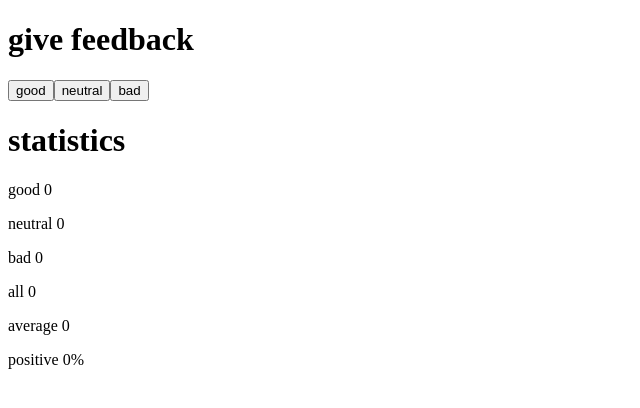
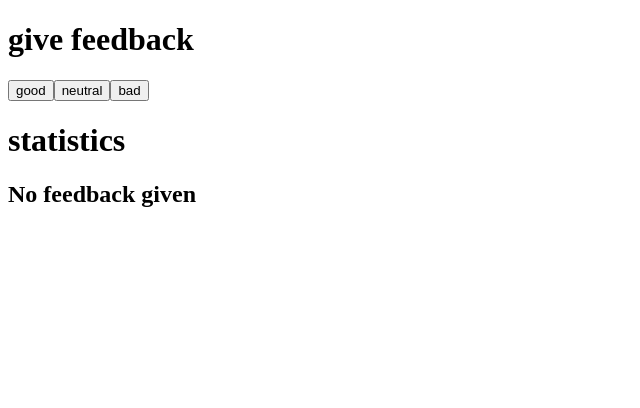
Before and after one commit to MinxinCheng0229/fullstackopen, a React (Create React App) app: page / in a window 1280 px wide. Shown: the top 408 px of the page, without its empty margins (0-640 px from the left). Built offline with nearby package versions, Linux system fonts and the light colour scheme.

Commit message:
Update App.js

```diff
--- a/src/App.js
+++ b/src/App.js
@@ -4,6 +4,14 @@
   const neutral = props.neutral
   const bad = props.bad
   let all = good + neutral + bad
+  if (all === 0){
+    return(
+      <div>
+        <h1>statistics</h1>
+        <h2>No feedback given</h2>
+      </div>
+    )
+  }
   let average = (good - bad)/(all)
   let positive =(good)/(all)
   if (all === 0){
```
